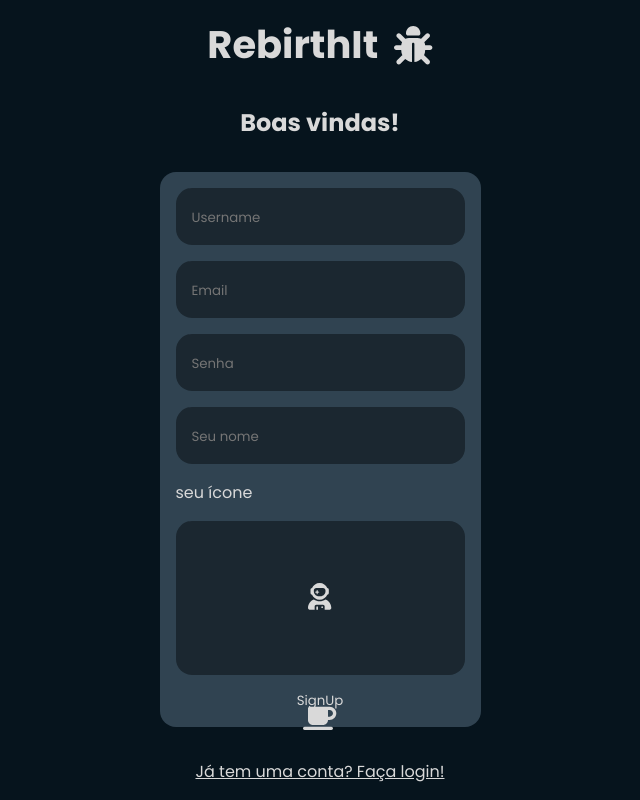
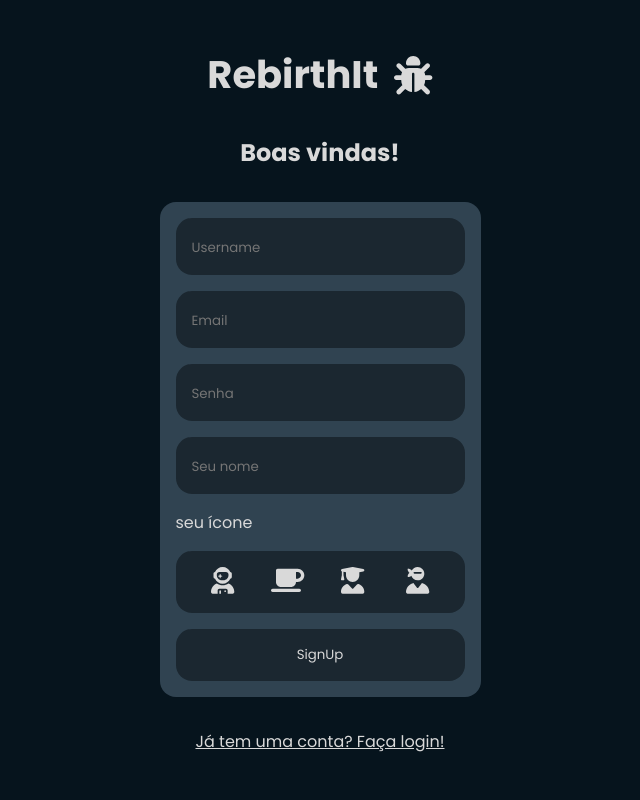
Before and after one commit to kawasousa/rebirthit-react, a React (Vite) app: page /signup in a window 1280 px wide. Shown: the top 800 px of the page, without its empty margins (320-960 px from the left). Built offline with nearby package versions, Linux system fonts and the light colour scheme.

Commit message:
:lipstick: style: Adiciona estilização da página de registro

```diff
--- a/src/pages/SignUp/style.css
+++ b/src/pages/SignUp/style.css
@@ -5,3 +5,39 @@
 body {
     width: 1vh;
 }
+
+.icons-container{
+    display: flex;
+    flex-direction: row;
+    gap: .2rem;
+}
+
+.selected-icon{
+    background-color: transparent;
+    border-radius: 1rem;
+    scale: 1;
+    transition: .2s;
+}
+
+.selected-icon:hover{
+    scale: 1.5;
+    transition: scale .2s;
+}
+
+.selected-icon.active{
+    background-color: var(--purple);
+    padding: .8rem .2rem;
+    transition: .5;
+}
+
+.submit-button{
+    background-color: var(--gray);
+    border-radius: 1rem;
+    padding: 1rem;
+    transition: .3s;
+}
+
+.submit-button:hover{
+    background-color: var(--purple);
+    transition: .3s;
+}
```
